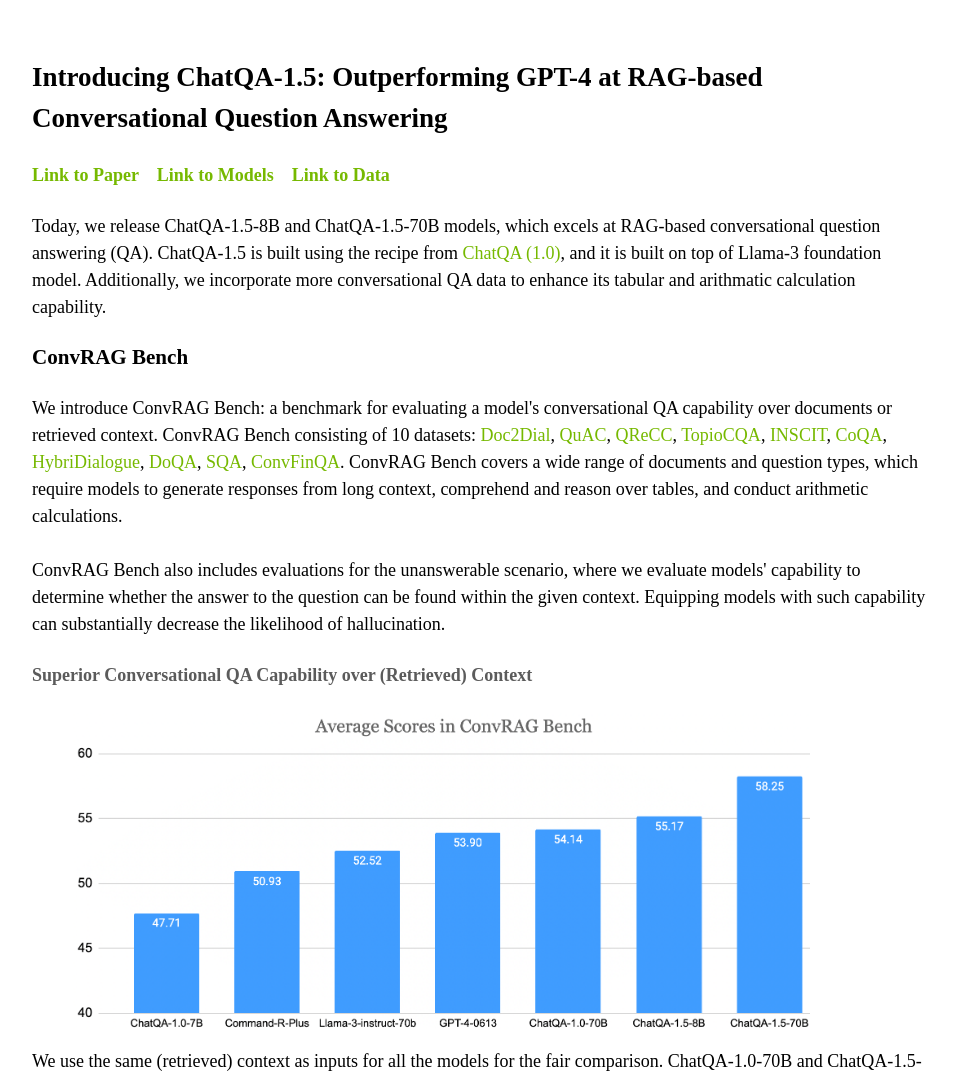
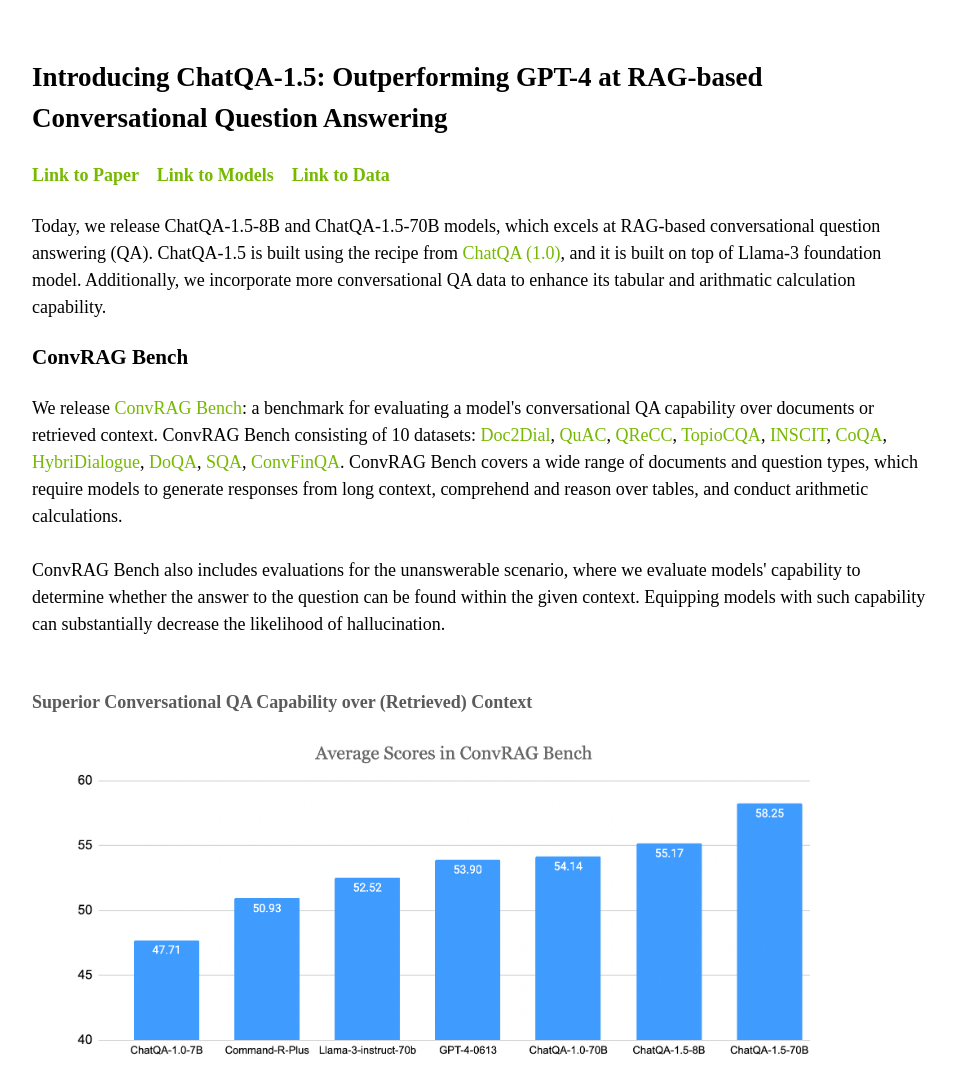
Before and after one commit to chatqa2-project/chatqa2-project.github.io, a plain HTML site: page index.html in a window 1280 px wide. Shown: the top 1071 px of the page, without its empty margins (158-1115 px from the left). Drawn offline with Linux system fonts and the light colour scheme.

Commit message:
update web

```diff
--- a/index.html
+++ b/index.html
@@ -63,12 +63,13 @@
     </p>
 
     <h3>ConvRAG Bench</h3>
-    We introduce ConvRAG Bench: a benchmark for evaluating a model's conversational QA capability over documents or retrieved context.
+    We release <a href=""  class="custom-link">ConvRAG Bench</a>: a benchmark for evaluating a model's conversational QA capability over documents or retrieved context.
     ConvRAG Bench consisting of 10 datasets: <a href="https://arxiv.org/abs/2011.06623" class="custom-link">Doc2Dial</a>, <a href="https://arxiv.org/abs/1808.07036" class="custom-link">QuAC</a>, <a href="https://arxiv.org/abs/2010.04898" class="custom-link">QReCC</a>, <a href="https://arxiv.org/abs/2110.00768" class="custom-link">TopioCQA</a>, <a href="https://arxiv.org/abs/2207.00746" class="custom-link">INSCIT</a>, <a href="https://arxiv.org/abs/1808.07042" class="custom-link">CoQA</a>, <a href="https://arxiv.org/abs/2204.13243" class="custom-link">HybriDialogue</a>, <a href="https://arxiv.org/abs/2005.01328" class="custom-link">DoQA</a>, <a href="https://aclanthology.org/P17-1167/" class="custom-link">SQA</a>, <a href="https://arxiv.org/abs/2210.03849" class="custom-link">ConvFinQA</a>.
     ConvRAG Bench covers a wide range of documents and question types, which require models to generate responses from long context, comprehend and reason over tables, and conduct arithmetic calculations.
 
     <br><br>
     ConvRAG Bench also includes evaluations for the unanswerable scenario, where we evaluate models' capability to determine whether the answer to the question can be found within the given context. Equipping models with such capability can substantially decrease the likelihood of hallucination.
+    <br><br>
 
     <!-- tables for the ConvRAG Bench -->
     <h4 class="colored_subtitle">Superior Conversational QA Capability over (Retrieved) Context</h4>
```
